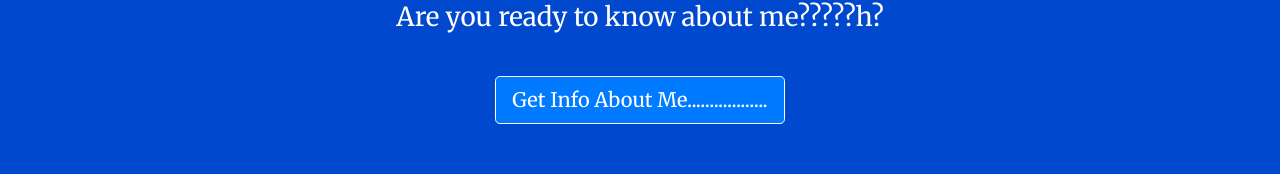
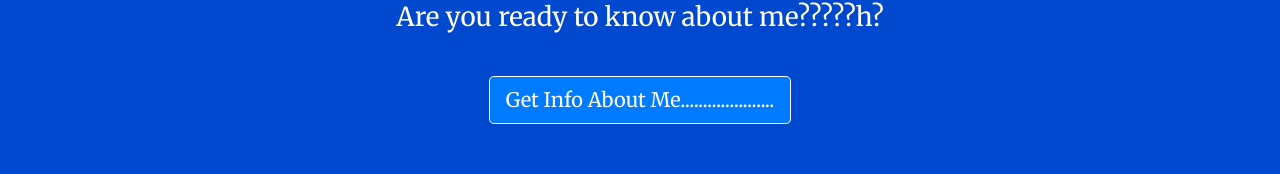
Before and after one commit to med3633/node_project, a website: page views/index.html in a window 1280 px wide. Shown: the part 203-377 px from the top of the page. Drawn offline with nearby package versions, Linux system fonts and the light colour scheme.

Commit message:
................

```diff
--- a/views/index.html
+++ b/views/index.html
@@ -32,7 +32,7 @@
             <h1>Want to Know About Me??????</h1>..
             <p>Are you ready to know about me?????h?</p>
             <br>
-            <p><a class="btn btn-primary btn-lg" href="/sharks" role="button">Get Info About Me..................</a>
+            <p><a class="btn btn-primary btn-lg" href="/sharks" role="button">Get Info About Me.....................</a>
             </p>
         </div>
     </div>
```
